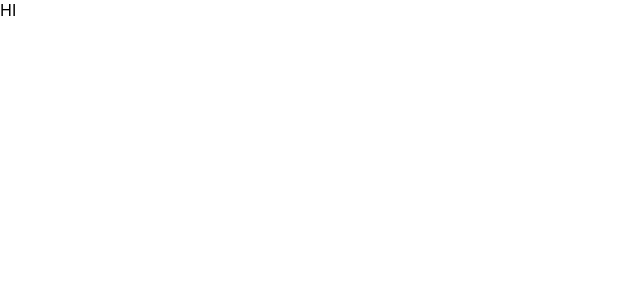
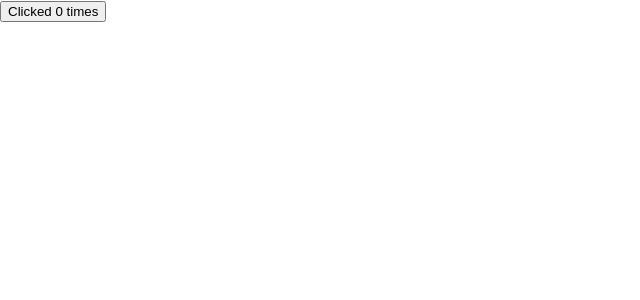
Before and after one commit to mehedi-hasan-24/all-react-code, a React (Create React App) app: page / in a window 1280 px wide. Shown: the top 300 px of the page, without its empty margins (0-640 px from the left). Built offline with nearby package versions, Linux system fonts and the light colour scheme.

Commit message:
basic hoc pattern completed

```diff
--- a/src/App.js
+++ b/src/App.js
@@ -1,10 +1,11 @@
 import logo from './logo.svg';
 import './App.css';
+import ClickCounter from "./component/ClickCounter";
 
 function App() {
   return (
     <div >
-      HI
+      <ClickCounter />
     </div>
   );
 }
```
